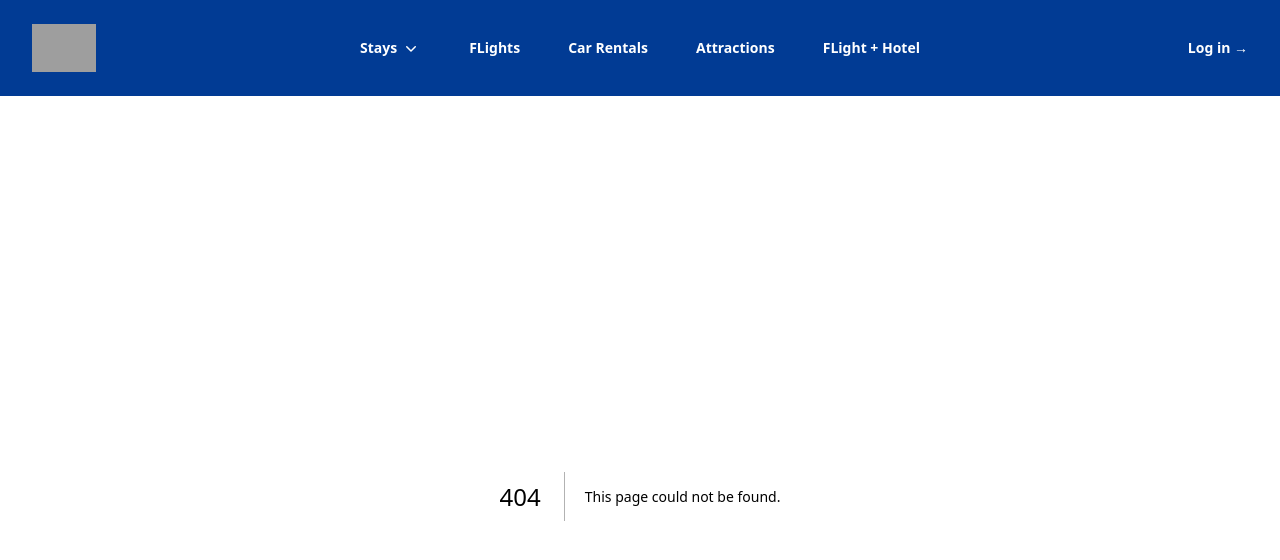
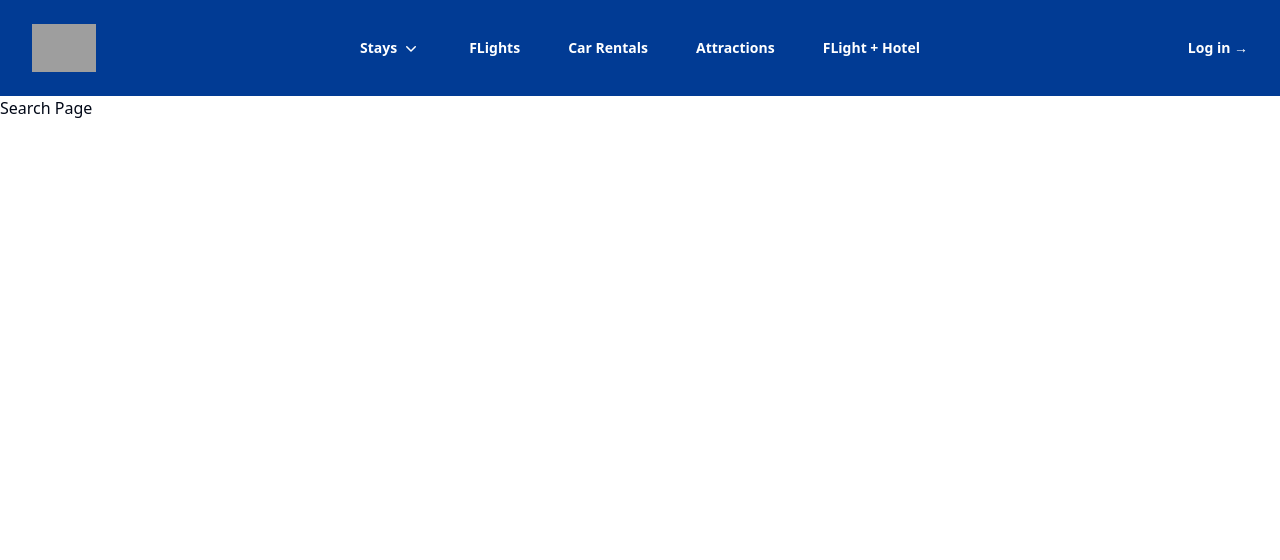
Before and after one commit to Franklin-Osede/booking.com-clone, a Next.js app: page /search in a window 1280 px wide. Before the commit this address had no page. Shown: the top 560 px of the page. Built offline with nearby package versions, Linux system fonts and the light colour scheme; grey boxes are pictures that could not be loaded.

Commit message:
Added pros and search params to search page

```diff
--- /dev/null
+++ b/app/search/page.tsx
@@ -0,0 +1,25 @@
+type Props={
+    searchParams:SearchParams;
+}
+
+type SearchParams= {
+    url: URL;
+    ss: string;
+    checkin:string;
+    src:string;
+    group_adults:string;
+    group_children: string;
+    no_rooms: string;
+
+}
+
+
+function SearchPage(props:Props) {
+  return (
+    <div>
+      Search Page
+    </div>
+  )
+}
+
+export default SearchPage
```
